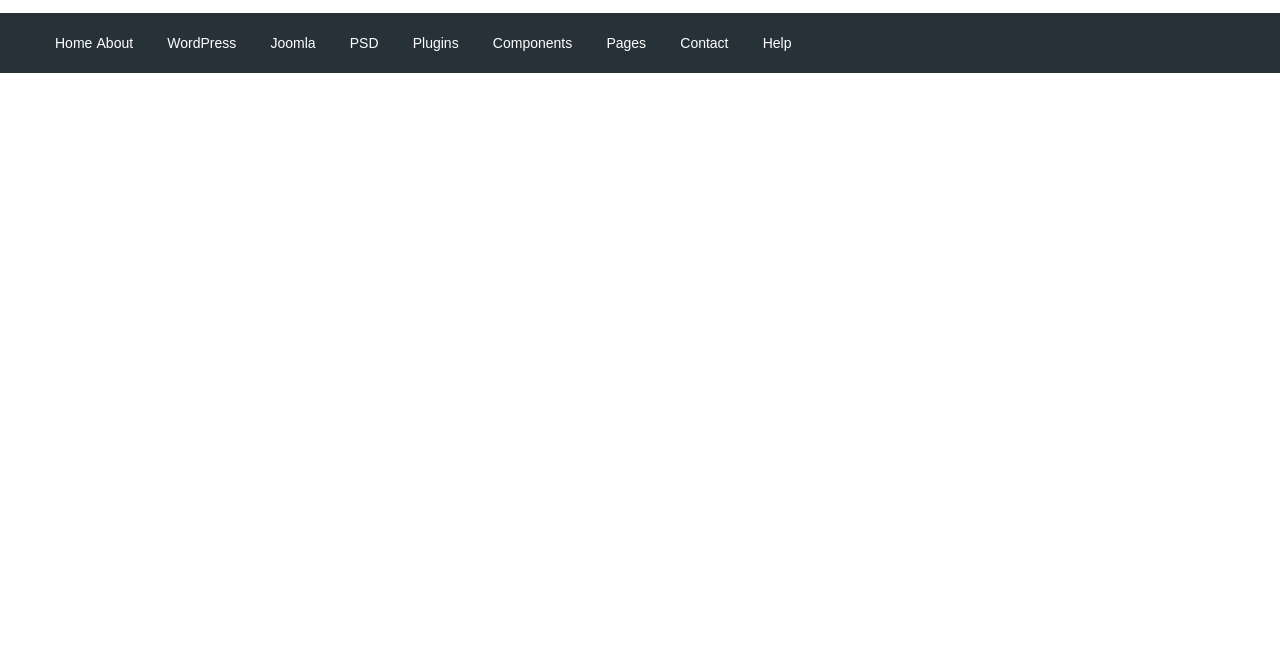
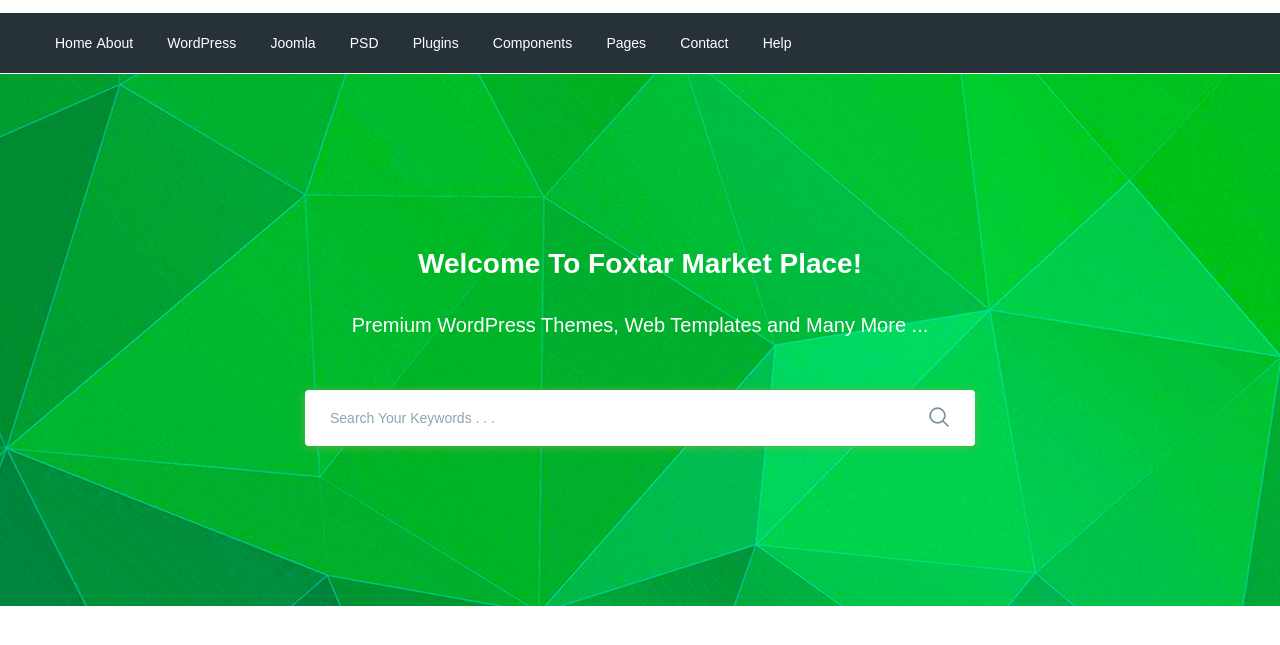
Before and after one commit to chkalov12/moderno, a website: page app/index.html in a window 1280 px wide. Shown: the part 77-722 px from the top of the page. Drawn offline with nearby package versions, Linux system fonts and the light colour scheme; files that its build step writes are made by us from their sources.

Commit message:
added search section

```diff
--- a/app/index.html
+++ b/app/index.html
@@ -96,9 +96,28 @@
                 </nav>
             </div>
         </div>
+    </header>
 
-
-    </header>
+    <section class="search" style="background-image: url(../images/search-bg.jpg);">
+        <div class="container">
+            <div class="search__inner">
+                <div class="search__inner-title">
+                    Welcome To Foxtar Market Place!
+                </div>
+                <div class="search__inner-text">
+                    Premium WordPress Themes, Web Templates and Many More ...
+                </div>
+                <div class="search__inner-form">
+                    <form>
+                        <input type="text" placeholder="Search Your Keywords . . ." required>
+                        <button type="submit">
+                            <img src="images/icons/search.png" alt="">
+                        </button>
+                    </form>
+                </div>
+            </div>
+        </div>
+    </section>
 
 
 
--- a/app/scss/style.scss
+++ b/app/scss/style.scss
@@ -55,3 +55,57 @@
         font-size: 14px;
     }
 }
+
+.search{
+    background-repeat: no-repeat;
+    block-size: cover;
+    background-position: center;
+    min-height: 533px;
+}
+
+.search__inner{
+    padding: 155px 0 100px;
+    color: #fff;
+    text-align: center;
+
+    &-title{
+        margin-bottom: 10px;
+        font-weight: 700;
+        font-size: 28px;
+        line-height: 72px;
+    }
+    &-text{
+        line-height: 30px;
+        font-weight: 500;
+        font-size: 20px;
+        margin-bottom: 50px;
+    }
+    &-form{
+        margin: 0 auto;
+        max-width: 670px;
+        position: relative;
+        input{
+            display: block;
+            box-shadow: 0px 1px 10px 0px rgba(124, 178, 64, 0.75);
+            height: 56px;
+            border-radius: 4px;
+            width: 100%;
+            border: none;
+            font-size: 14px;
+            font-weight: 500;
+            padding-left: 25px;
+            padding-right: 60px;
+            &::placeholder{
+                color: #90a4ae;
+                font-weight: 500;
+            }
+        }
+        button{
+            position: absolute;
+            border: none;
+            background-color: transparent;
+            right: 20px;
+            top: 16px;
+        }
+    }
+}
```
Also changed, not shown: app/images/icons/search.png (added), app/images/search-bg.jpg (added).
